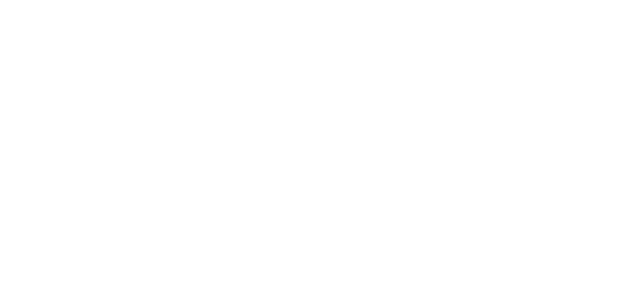
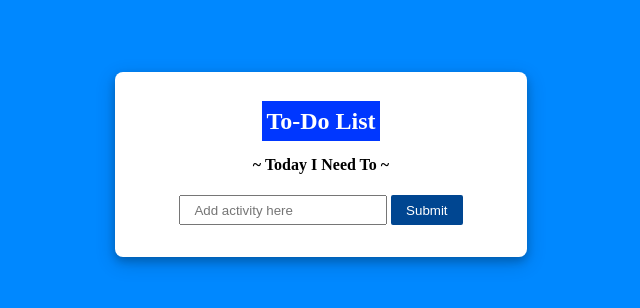
Before and after one commit to dts-kominfo-rea2a/challenge-08-hafitzrizki, a website: page index.html in a window 1280 px wide. Shown: the whole page, without its empty margins (319-959 px from the left). Drawn offline with Linux system fonts and the light colour scheme.

Commit message:
menyelesaikan tantangan JS DOM

```diff
--- a/index.html
+++ b/index.html
@@ -4,38 +4,58 @@
     <meta charset="UTF-8" />
     <meta http-equiv="X-UA-Compatible" content="IE=edge" />
     <meta name="viewport" content="width=device-width, initial-scale=1.0" />
+    <link rel="stylesheet" href="style.css">
     <title>Challenge - DOM</title>
   </head>
   <body>
     <div id="app">
       <!-- TODO: Buatlah sebuah header dengan id todo-title -->
+      <div id="todo-title">
+        <h2><mark>To-Do List</mark></h2>
+      </div>
       <!-- TODO: Buatlah sebuah subtitle dengan id todo-subtitle -->
-
+      <div id="todo-subtitle">
+        <h4>~ Today I Need To ~</h4>
+      </div>
       <!-- Section: input -->
       <!-- TODO: Buatlah sebuah input bertipe text dengan id todo-input -->
+      <input type="text" name="todo-input" id="todo-input" placeholder="Add activity here">
       <!-- TODO: Buatlah sebuah button dengan id todo-submit -->
+      <button type="submit" id="todo-submit">
+        Submit
+      </button>
 
       <!-- Section output -->
       <!-- TODO: Buatlah sebuah <ul> dengan id todo-output -->
+        <ul id="todo-output">
+        </ul>
     </div>
 
     <!-- ! Untuk tantangan ini, script jangan diubah ke external js yah ! -->
     <script>
       // TODO: Deklarasi variable sesuai dengan kebutuhan di sini
-      let button;
-      let input;
-      let output;
+      let button = document.getElementById("todo-submit");
+      let input = document.getElementById("todo-input");
+      let output = document.getElementById("todo-output");
 
       // TODO: Buatlah sebuah fungsi dengan nama fnClickHandler
       // Fungsi yang digunakan untuk menambahkan tulisan
       // Jangan ubah cara deklarasi fungsinya, cukup isi saja
-      function fnClickHandler(toDoItem) {}
+      function fnClickHandler(toDoItem) {
+        let inputan = input.value;
+        let listInput = document.createElement("li");
+        listInput.appendChild(document.createTextNode(inputan));
+        output.appendChild(listInput);
+        input.value = "";
+      }
 
       // TODO: register event onclick / addEventListener untuk button
       // akan menjalankan fungsi fnClickHandler
+      button.addEventListener("click", fnClickHandler)
 
       // TODO: register event onkeypress / addEventListener untuk input
       // sehingga saat di input ditekan enter akan menjalankan fungsi fnClickHandler juga
+      input.addEventListener("keypress", (e) => e.key === "Enter"? fnClickHandler():'');
     </script>
   </body>
 </html>
--- /dev/null
+++ b/style.css
@@ -0,0 +1,48 @@
+body {
+    background-color: rgb(0, 136, 255);
+    display: flex;
+    align-items: center;
+    justify-content: center;
+}
+
+#app {
+    background-color: #fff;
+    border-radius: 8px;
+    padding: 1em 4em;
+    margin: 4em;
+    box-shadow: 0 4px 8px 0 rgba(0, 0, 0, 0.2), 0 6px 20px 0 rgba(0, 0, 0, 0.19);
+}
+
+#todo-title, #todo-subtitle {
+    text-align: center;
+}
+
+mark{
+    background-color: rgb(0, 55, 255);
+    color: #fff;
+    padding: 0.3em 0.2em;
+}
+
+ul {
+    list-style: none;
+    padding: 0px;
+}
+
+ul li:before
+{
+    content: '\2713';
+    margin: 0 1em;
+    font-weight: 700;
+}
+
+button {
+    background-color: rgb(0, 70, 145);
+    color: #fff;
+    padding: 0.4em 1em;
+    border: 2px solid rgb(0, 70, 145);
+    border-radius: 2px ;
+}
+
+input {
+    padding: 0.4em 1em;
+}
```
